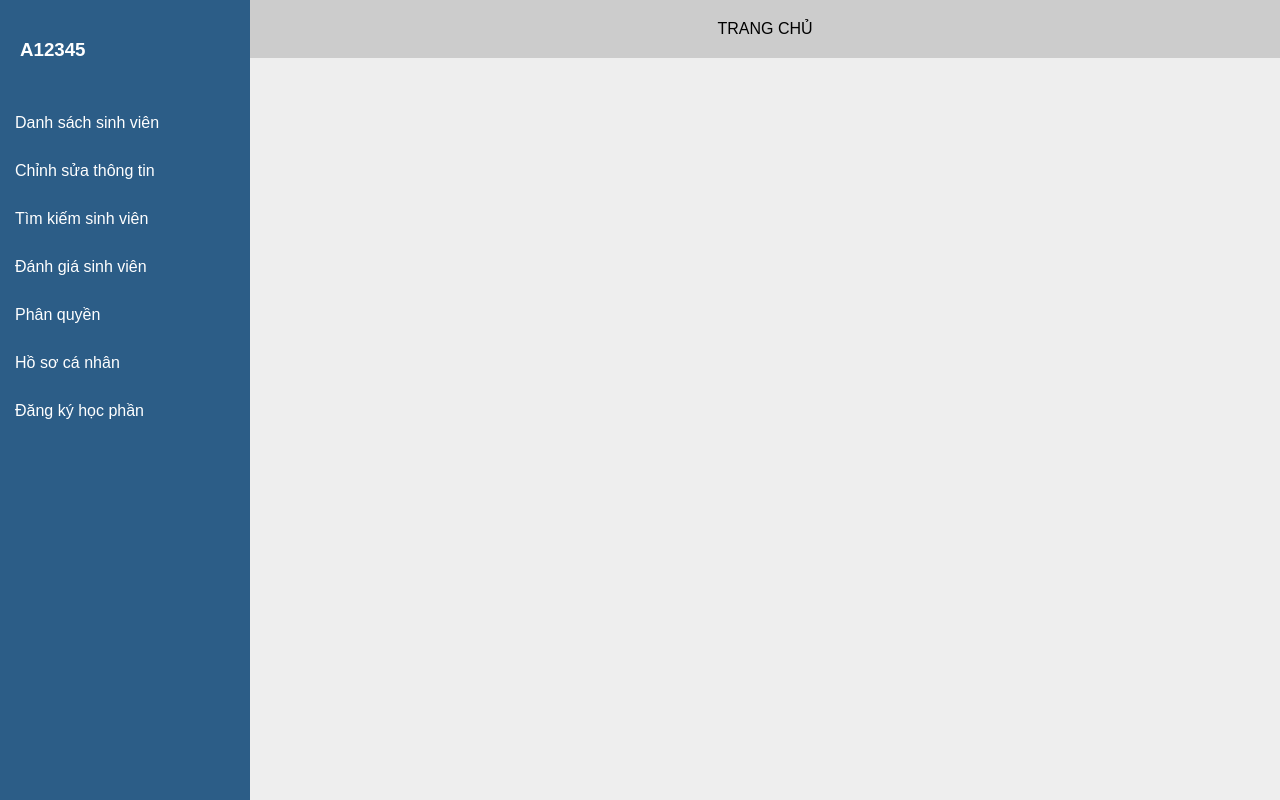
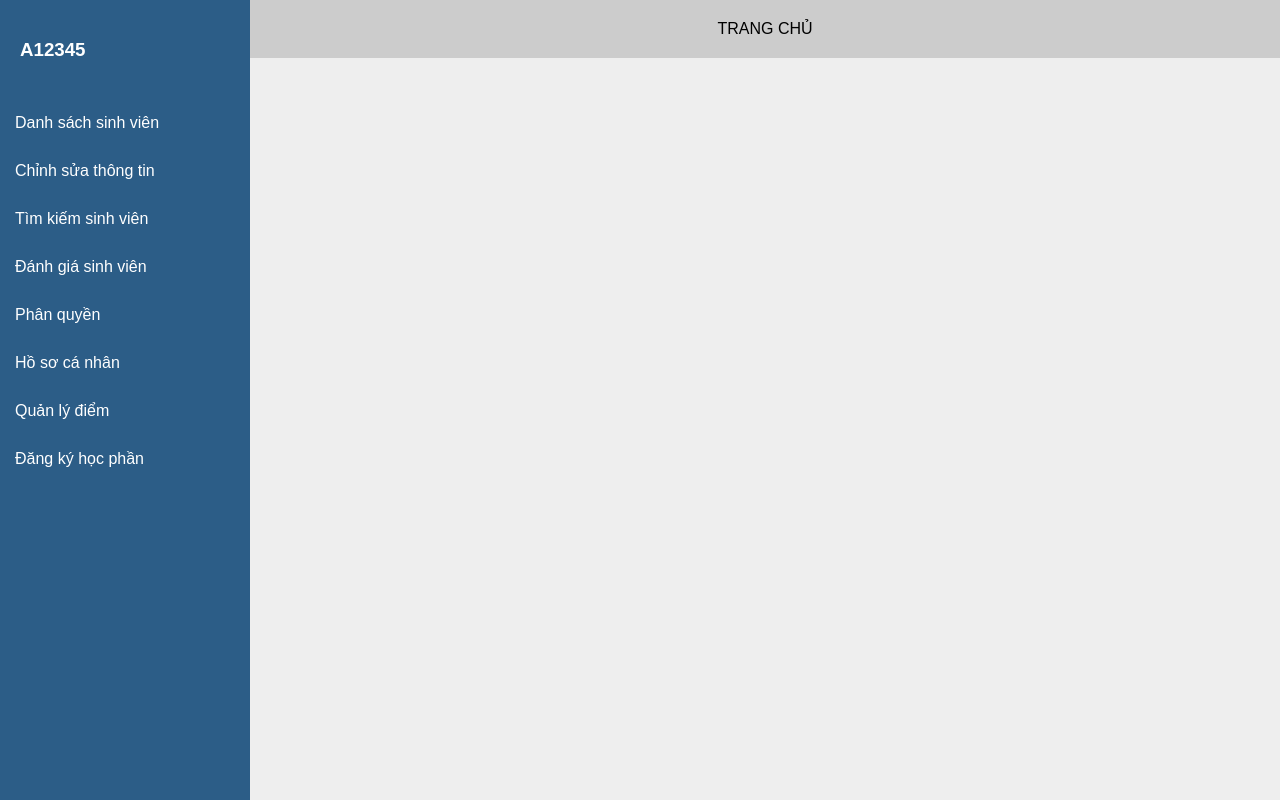
Before and after one commit to truongt06promax-crypto/dangkyhocphan, a plain HTML site: page dashboard.html in a window 1280 px wide. Drawn offline with Linux system fonts and the light colour scheme.

Commit message:
Update dashboard.html

```diff
--- a/dashboard.html
+++ b/dashboard.html
@@ -50,6 +50,7 @@ body{
 <a href="#">Đánh giá sinh viên</a>
 <a href="#">Phân quyền</a>
 <a href="#">Hồ sơ cá nhân</a>
+<a href="grade.html">Quản lý điểm</a>
 <a href="register.html">Đăng ký học phần</a>
 </div>
 
```
